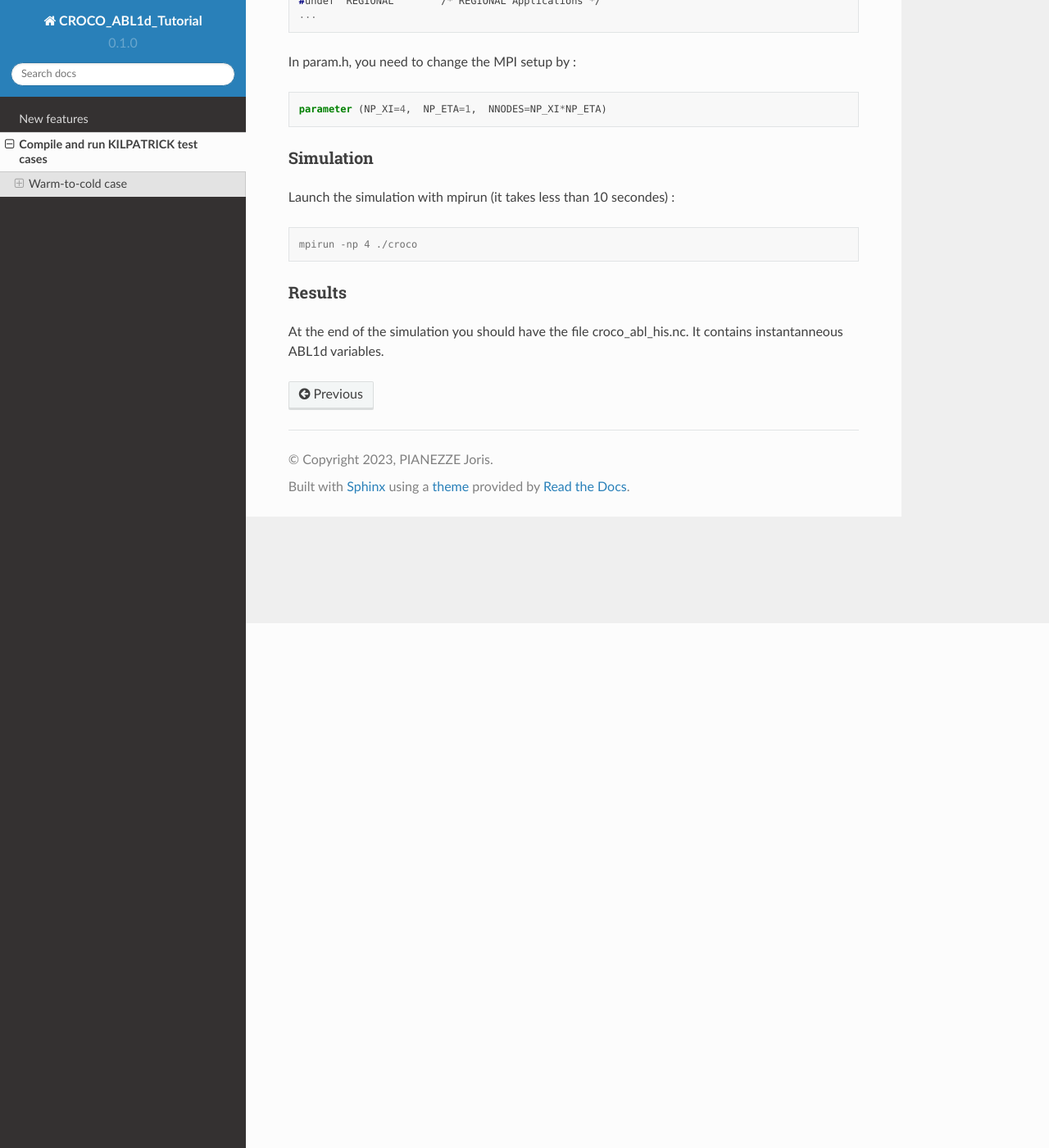
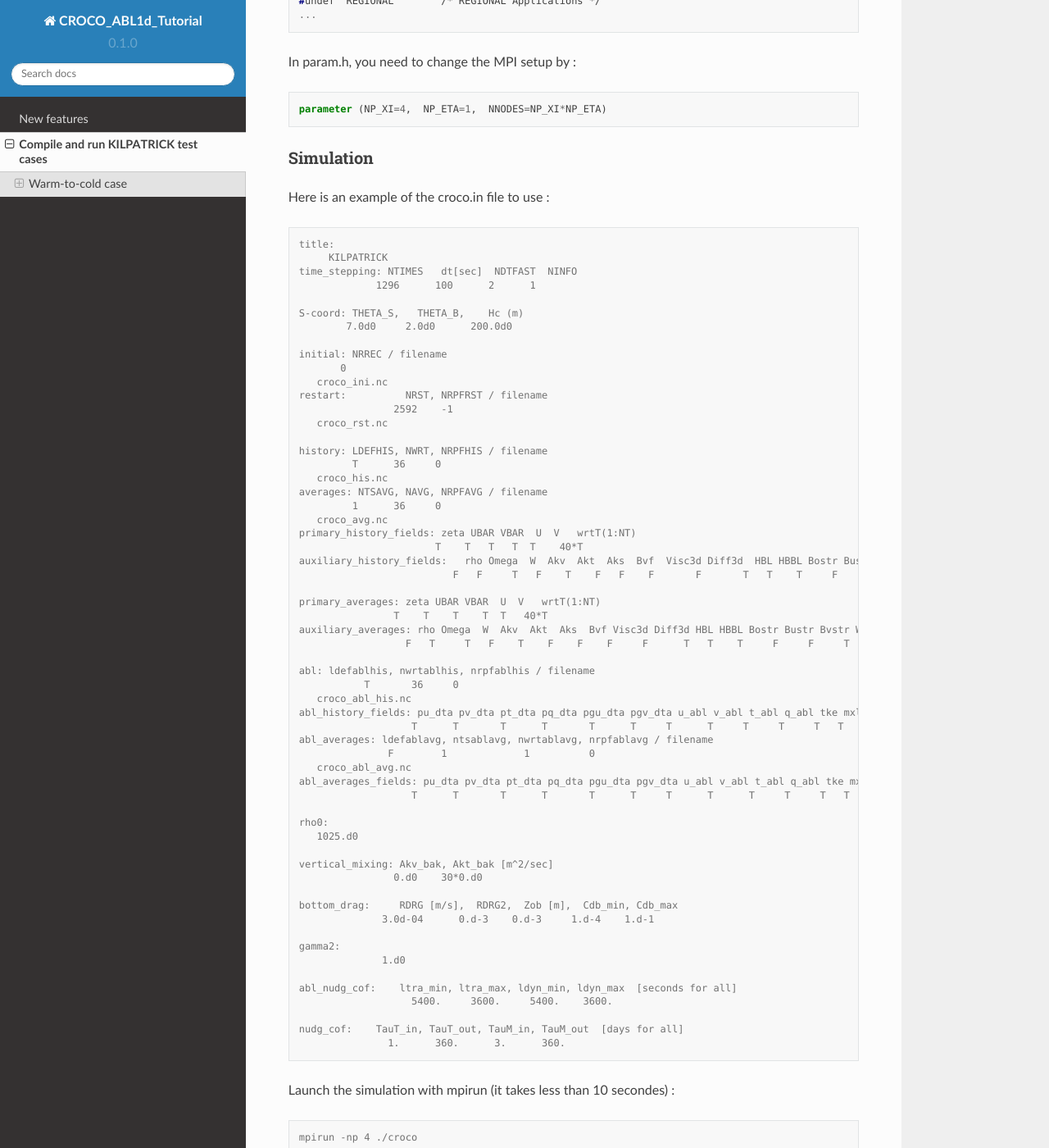
Before and after one commit to JorisPianezze/croco_abl1d_tutorial, a Sphinx documentation site: the page built from docs/source/cases_kilpatrick.rst, in a window 1280 px wide and 1400 px high, scrolled down 640 px. Shown: the whole window at 82% size. Built offline with Sphinx 7.4.7 and the Read the Docs theme 2.0.0, drawn with Linux system fonts in a browser that asks for light colours.

Commit message:
Add croco.in file

```diff
--- a/docs/source/cases_kilpatrick.rst
+++ b/docs/source/cases_kilpatrick.rst
@@ -42,6 +42,72 @@ In param.h, you need to change the MPI setup by :
 Simulation
 ----------
 
+Here is an example of the croco.in file to use :
+
+.. code-block:: console
+
+   title:
+        KILPATRICK
+   time_stepping: NTIMES   dt[sec]  NDTFAST  NINFO
+                1296      100      2      1
+
+   S-coord: THETA_S,   THETA_B,    Hc (m)
+           7.0d0     2.0d0      200.0d0
+
+   initial: NRREC / filename
+          0
+      croco_ini.nc
+   restart:          NRST, NRPFRST / filename
+                   2592    -1
+      croco_rst.nc
+
+   history: LDEFHIS, NWRT, NRPFHIS / filename
+            T      36     0
+      croco_his.nc
+   averages: NTSAVG, NAVG, NRPFAVG / filename
+            1      36     0
+      croco_avg.nc
+   primary_history_fields: zeta UBAR VBAR  U  V   wrtT(1:NT)
+                          T    T   T   T  T    40*T
+   auxiliary_history_fields:   rho Omega  W  Akv  Akt  Aks  Bvf  Visc3d Diff3d  HBL HBBL Bostr Bustr Bvstr Wstr Ustr Vstr Shfl Swfl rsw rlw lat sen HEL
+                             F   F     T   F    T    F   F    F       F       T   T    T     F      F     T    T    T    T    T   30*T
+
+   primary_averages: zeta UBAR VBAR  U  V   wrtT(1:NT)
+                   T    T    T    T  T   40*T
+   auxiliary_averages: rho Omega  W  Akv  Akt  Aks  Bvf Visc3d Diff3d HBL HBBL Bostr Bustr Bvstr Wstr Ustr Vstr Shfl Swfl rsw rlw lat sen HEL
+                     F   T     T   F    T    F    F    F     F      T   T    T     F     F     T   T    T     T    T   30*T
+
+   abl: ldefablhis, nwrtablhis, nrpfablhis / filename
+              T       36     0
+      croco_abl_his.nc
+   abl_history_fields: pu_dta pv_dta pt_dta pq_dta pgu_dta pgv_dta u_abl v_abl t_abl q_abl tke mxlm mxld avm avt ablh zr zw Hzr Hzw
+                      T      T       T      T       T      T     T      T     T     T     T   T    T    T   T   T   T  T  T   T
+   abl_averages: ldefablavg, ntsablavg, nwrtablavg, nrpfablavg / filename
+                  F        1             1          0
+      croco_abl_avg.nc
+   abl_averages_fields: pu_dta pv_dta pt_dta pq_dta pgu_dta pgv_dta u_abl v_abl t_abl q_abl tke mxlm mxld avm avt ablh zr zw Hzr Hzw
+                      T      T       T      T       T      T     T      T      T     T     T   T    T    T   T   T   T  T  T   T
+
+   rho0:
+      1025.d0
+
+   vertical_mixing: Akv_bak, Akt_bak [m^2/sec]
+                   0.d0    30*0.d0
+
+   bottom_drag:     RDRG [m/s],  RDRG2,  Zob [m],  Cdb_min, Cdb_max
+                 3.0d-04      0.d-3    0.d-3     1.d-4    1.d-1
+
+   gamma2:
+                 1.d0
+
+   abl_nudg_cof:    ltra_min, ltra_max, ldyn_min, ldyn_max  [seconds for all]
+                      5400.     3600.     5400.    3600.
+
+   nudg_cof:    TauT_in, TauT_out, TauM_in, TauM_out  [days for all]
+                  1.      360.      3.      360.
+
+
+
 Launch the simulation with mpirun (it takes less than 10 secondes) :
 
 .. code-block:: console
```
